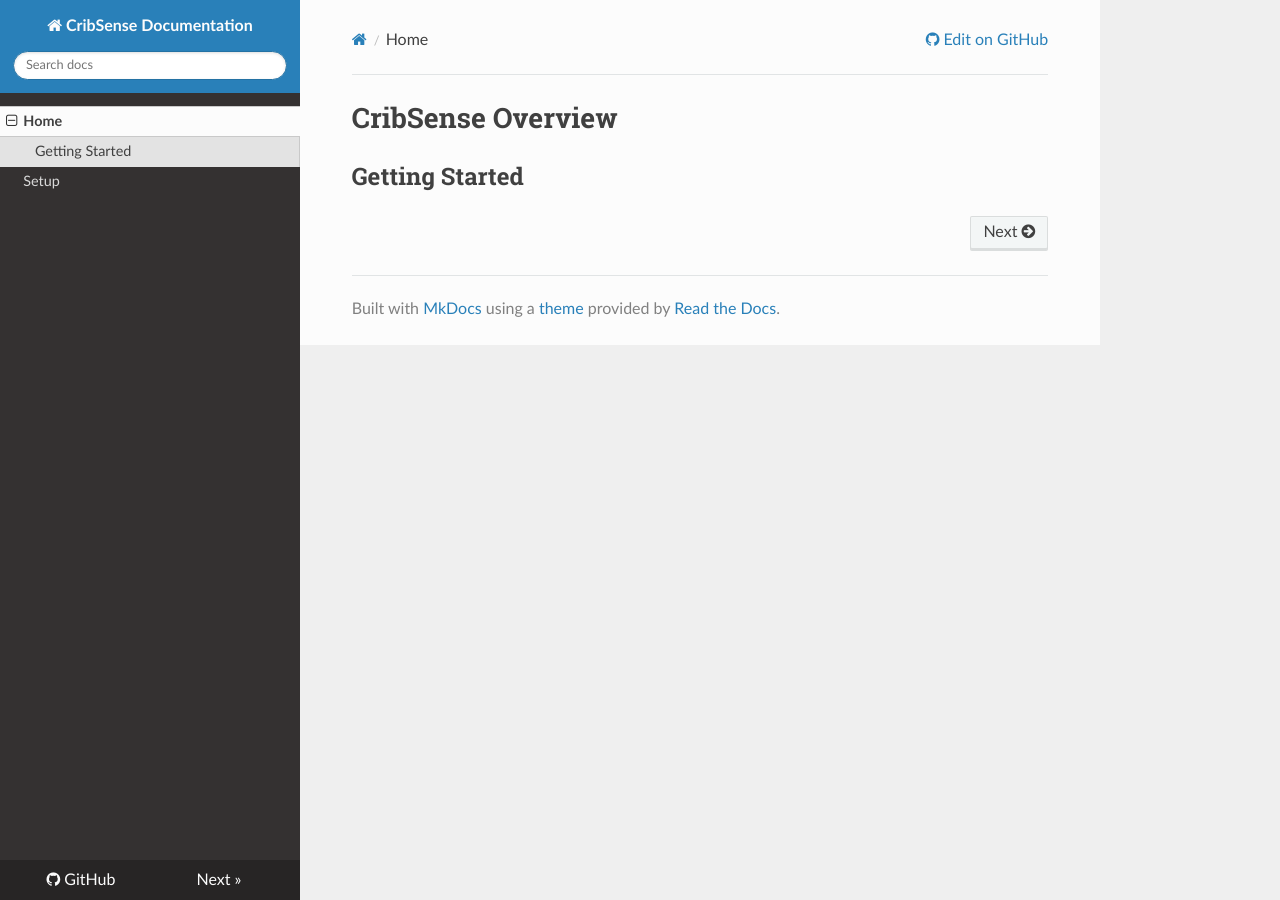
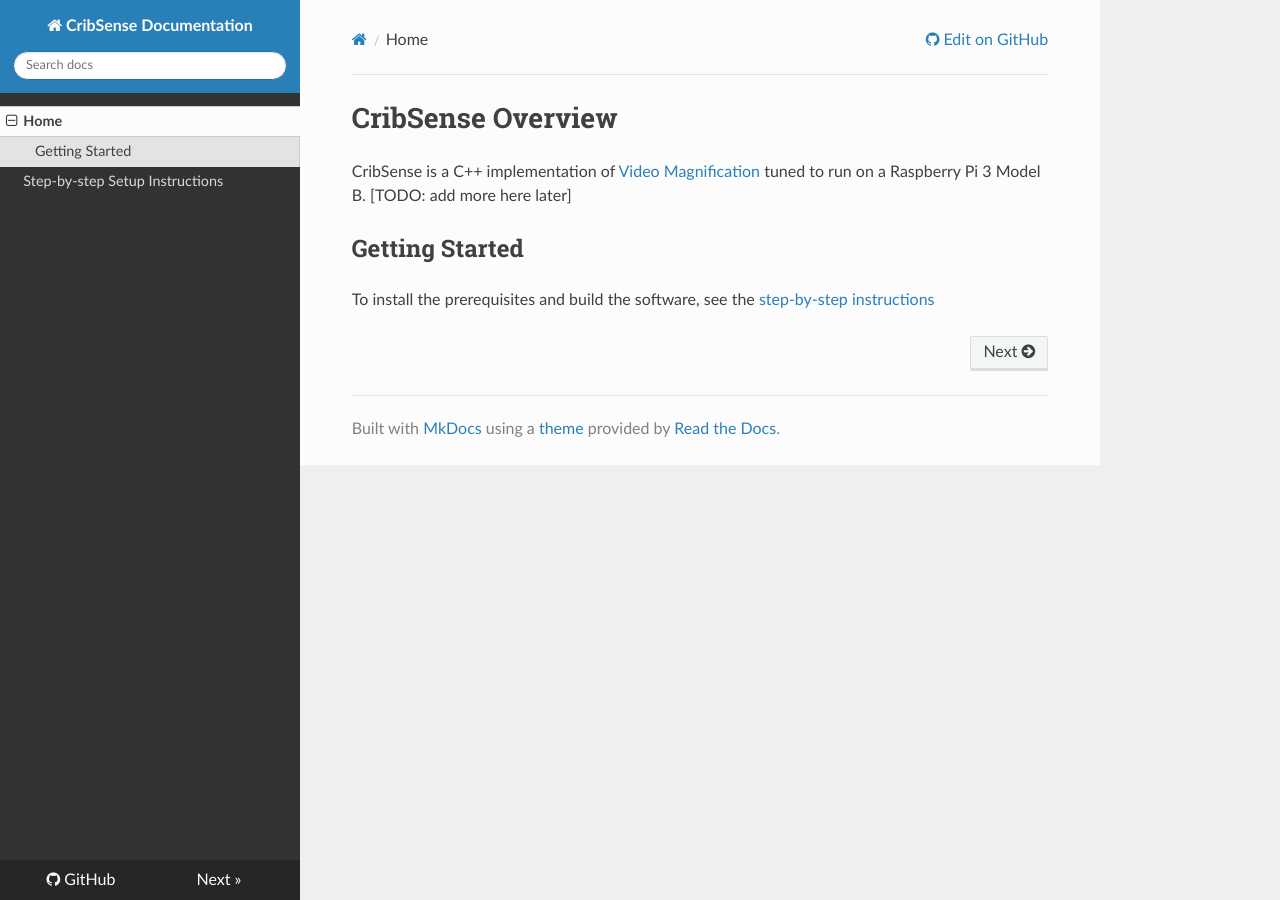
Before and after one commit to lukehsiao/CribSense, an MkDocs documentation site: the page built from docs/index.md, in a window 1280 px wide. Built offline with MkDocs 1.6.1, drawn with Linux system fonts in a browser that asks for light colours; nearby versions of some CDN libraries; old or Windows-style settings are respelled for this version of MkDocs.

Commit message:
update docs

```diff
--- a/docs/index.md
+++ b/docs/index.md
@@ -1,3 +1,5 @@
 # CribSense Overview
+CribSense is a C++ implementation of [Video Magnification](http://people.csail.mit.edu/mrub/vidmag/) tuned to run on a Raspberry Pi 3 Model B. [TODO: add more here later]
 
 ## Getting Started
+To install the prerequisites and build the software, see the [step-by-step instructions](setup/setup.md)
--- a/mkdocs.yml
+++ b/mkdocs.yml
@@ -2,5 +2,5 @@ site_name: CribSense Documentation
 repo_url: https://github.com/lukehsiao/CribSense
 pages:
 - Home: 'index.md'
-- Setup: 'setup/setup.md'
+- Step-by-step Setup Instructions: 'setup/setup.md'
 theme: readthedocs
```
Also changed, not shown: README.md (+2 -0 lines).
